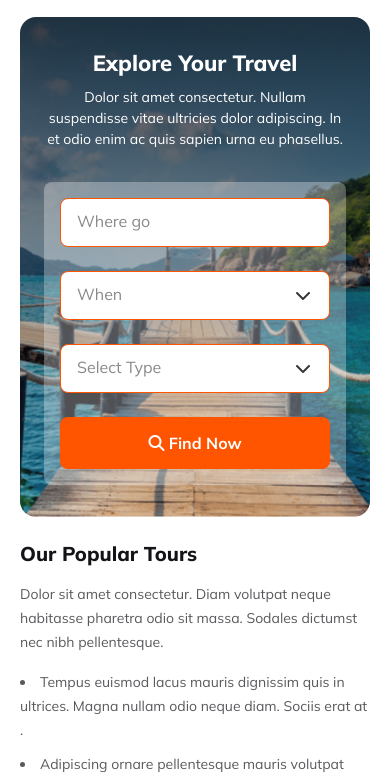
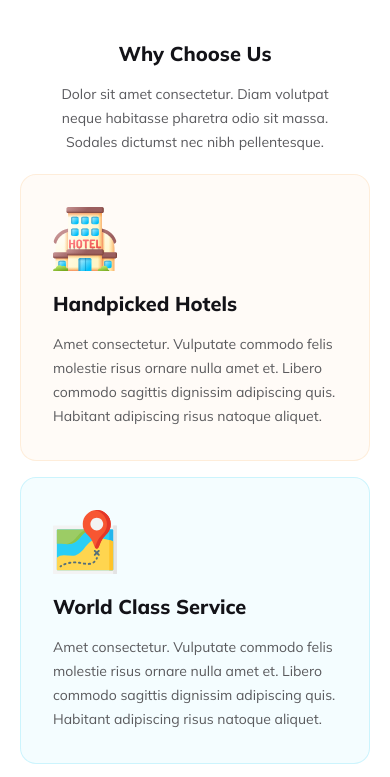
Before and after one commit to omor777/Travel-Website, a plain HTML site: page index.html in a window 390 px wide. Shown: the part 56-833 px from the top of the page. Drawn offline with Linux system fonts and the light colour scheme.

Commit message:
service section completed

```diff
--- a/index.html
+++ b/index.html
@@ -36,7 +36,7 @@
     </header>
     <main>
       <!-- ? banner section start here -->
-      <section class="banner container">
+      <section class="banner container hide">
         <h1 class="banner_title">Explore Your Travel</h1>
         <p class="banner_desc">
           Dolor sit amet consectetur. Nullam suspendisse vitae ultricies dolor
@@ -61,7 +61,7 @@
       </section>
       <!-- ? banner section end here -->
       <!-- ? popular section start here -->
-      <section class="popular container">
+      <section class="popular container hide">
         <div class="popular_content">
           <h3 class="popular_content_title">Our Popular Tours</h3>
           <p class="popular_content_desc">
@@ -96,7 +96,7 @@
       </section>
       <!-- ? popular section end here -->
       <!-- ? destination section start here -->
-      <section class="destination container">
+      <section class="destination container hide">
         <div class="destination_content">
           <h3 class="destination_title">Choose Your Destination</h3>
           <p class="destination_desc">
@@ -118,7 +118,7 @@
             <p>North America</p>
           </div>
           <div class="item-5">
-           <p>Kashmir</p>
+            <p>Kashmir</p>
           </div>
           <div class="item-6">
             <p>Bangladesh</p>
@@ -129,6 +129,47 @@
         </div>
       </section>
       <!-- ? destination section end here -->
+
+      <!-- ? service section start here -->
+      <section class="service container">
+        <div class="service_content">
+          <h3 class="service_title">Why Choose Us</h3>
+          <p class="service_desc">
+            Dolor sit amet consectetur. Diam volutpat neque habitasse pharetra
+            odio sit massa. Sodales dictumst nec nibh pellentesque.
+          </p>
+        </div>
+        <div class="service_card_container">
+          <div class="card card-1">
+            <img src="./Images/hotel.svg" alt="" />
+            <h3 class="card_title">Handpicked Hotels</h3>
+            <p class="card_desc">
+              Amet consectetur. Vulputate commodo felis molestie risus ornare
+              nulla amet et. Libero commodo sagittis dignissim adipiscing quis.
+              Habitant adipiscing risus natoque aliquet.
+            </p>
+          </div>
+          <div class="card card-2">
+            <img src="./Images/map.svg" alt="" />
+            <h3 class="card_title">World Class Service</h3>
+            <p class="card_desc">
+              Amet consectetur. Vulputate commodo felis molestie risus ornare
+              nulla amet et. Libero commodo sagittis dignissim adipiscing quis.
+              Habitant adipiscing risus natoque aliquet.
+            </p>
+          </div>
+          <div class="card card-3">
+            <img src="./Images/discount.svg" alt="" />
+            <h3 class="card_title">Best Price Guarantee</h3>
+            <p class="card_desc">
+              Amet consectetur. Vulputate commodo felis molestie risus ornare
+              nulla amet et. Libero commodo sagittis dignissim adipiscing quis.
+              Habitant adipiscing risus natoque aliquet.
+            </p>
+          </div>
+        </div>
+      </section>
+      <!-- ? service section end here -->
     </main>
 
     <p style="margin-top: 100rem"></p>
--- a/styles/responsive.css
+++ b/styles/responsive.css
@@ -106,11 +106,49 @@
       "i4 i4 i4 i4 i4 i4 i4 i4 i4 i4 i4 i4"
       "i5 i5 i5 i5 i5 i5 i5 i5 i5 i5 i5 i5"
       "i6 i6 i6 i6 i6 i6 i6 i6 i6 i6 i6 i6"
-      "i7 i7 i7 i7 i7 i7 i7 i7 i7 i7 i7 i7"
+      "i7 i7 i7 i7 i7 i7 i7 i7 i7 i7 i7 i7";
   }
 
   .destination_img_grid > div p {
     font-size: 20px;
     font-weight: 700;
   }
+  /* ! service section */
+
+  .service {
+    margin-top: 24px;
+  }
+
+  .service_content {
+    gap: 16px;
+  }
+
+  .service_title {
+    font-size: 20px;
+  }
+
+  .service_desc {
+    max-width: 309px;
+    font-size: 14px;
+    line-height: 24px;
+  }
+
+  .service_card_container {
+    margin-top: 20px;
+    grid-template-rows: repeat(3, 1fr);
+    gap: 16px 0;
+    grid-template-areas:
+      "c1 c1 c1 c1 c1 c1 c1 c1 c1 c1 c1 c1"
+      "c2 c2 c2 c2 c2 c2 c2 c2 c2 c2 c2 c2"
+      "c3 c3 c3 c3 c3 c3 c3 c3 c3 c3 c3 c3 ";
+  }
+  .service .card_title {
+    margin-top: 16px;
+    font-size: 20px;
+  }
+
+  .service .card_desc {
+   font-size: 14px;
+   line-height: 24px;
+  }
 }
--- a/styles/style.css
+++ b/styles/style.css
@@ -9,7 +9,7 @@
 }
 
 .hide {
-  display: none;
+  display: none !important;
 }
 
 /* ! common styles hero */
@@ -369,3 +369,85 @@ nav a {
 }
 
 /* ! destination section end here */
+
+/* !  service section start here */
+.service {
+  margin-top: 100px;
+}
+
+.service_content {
+  display: flex;
+  flex-direction: column;
+  align-items: center;
+  gap: 24px;
+}
+
+.service_title {
+  color: #131318;
+  text-align: center;
+  font-family: Mulish;
+  font-size: 40px;
+  font-weight: 800;
+}
+
+.service_desc {
+  color: rgba(19, 19, 24, 0.7);
+  text-align: center;
+  font-family: Mulish;
+  font-size: 16px;
+  font-weight: 400;
+  line-height: 26px;
+  max-width: 643px;
+}
+
+.service_card_container {
+  margin-top: 48px;
+  display: grid;
+  grid-template-rows: repeat(2,1fr);
+  gap: 24px;
+  grid-template-areas:
+   "c1 c1 c1 c1 c1 c1 c2 c2 c2 c2 c2 c2"
+   ". . .    c3 c3 c3 c3 c3 c3    . . ."
+  ;
+}
+
+.service .card {
+  padding: 32px;
+  border-radius: 16px;
+}
+
+.service .card-1 {
+  grid-area: c1;
+  border: 1px solid rgba(251, 181, 99, 0.2);
+  background: rgba(251, 181, 99, 0.05);
+
+}
+.service .card-2 {
+  grid-area: c2;
+  border: 1px solid rgba(41, 206, 246, 0.2);
+  background: rgba(41, 206, 246, 0.05);
+}
+.service .card-3 {
+  grid-area: c3;
+  border: 1px solid rgba(233, 68, 68, 0.2);
+  background: rgba(233, 68, 68, 0.05);
+}
+
+.service .card_title {
+  margin-top: 32px;
+  color: #131318;
+  font-family: Mulish;
+  font-size: 24px;
+  font-weight: 800;
+}
+
+.service .card_desc {
+  max-width: 486px;
+  color: #5a5a5d;
+  font-family: Mulish;
+  font-size: 16px;
+  font-weight: 400;
+  line-height: 26px;
+  margin-top: 16px;
+}
+/* !  service section end here */
```
Also changed, not shown: Images/discount.svg (added), Images/hotel.svg (added), Images/map.svg (added).
